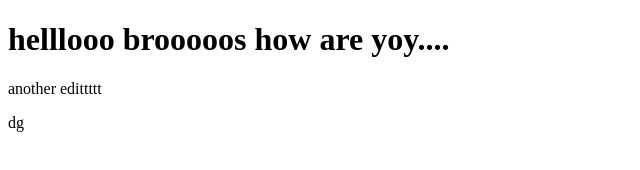
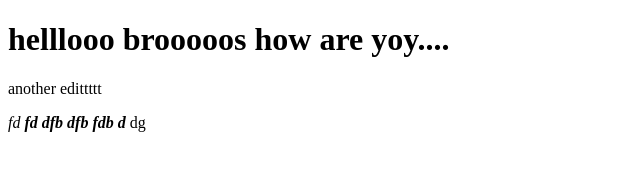
Before and after one commit to AnirudhkrishnaS/Git-Test, a plain HTML site: page index.html in a window 1280 px wide. Shown: the whole page, without its empty margins (0-640 px from the left). Drawn offline with Linux system fonts and the light colour scheme.

Commit message:
again modified

```diff
--- a/index.html
+++ b/index.html
@@ -8,6 +8,19 @@
 <body>
     <h1>helllooo brooooos how are yoy....</h1>
     <p>another edittttt</p>
+
+
+    <dfn>fd
+        <b><dfn>fd
+            <b><b>dfb
+                <dfn><b><b>dfb
+                    <dfn><b><b>fdb
+                        d
+                    </b></b></dfn>
+                </b></b></dfn>
+            </b></b>
+        </dfn></b>
+    </dfn>
     dg
 </body>
 </html>
```
